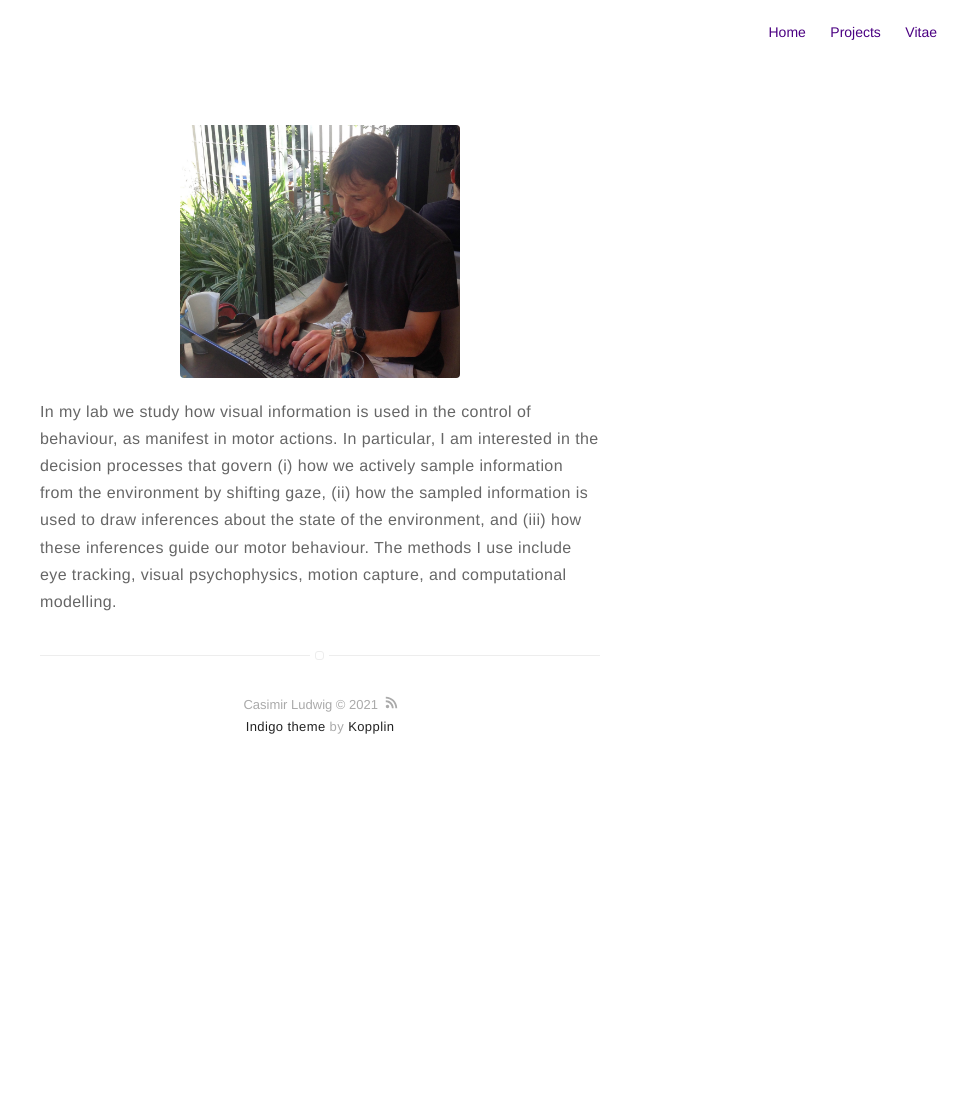
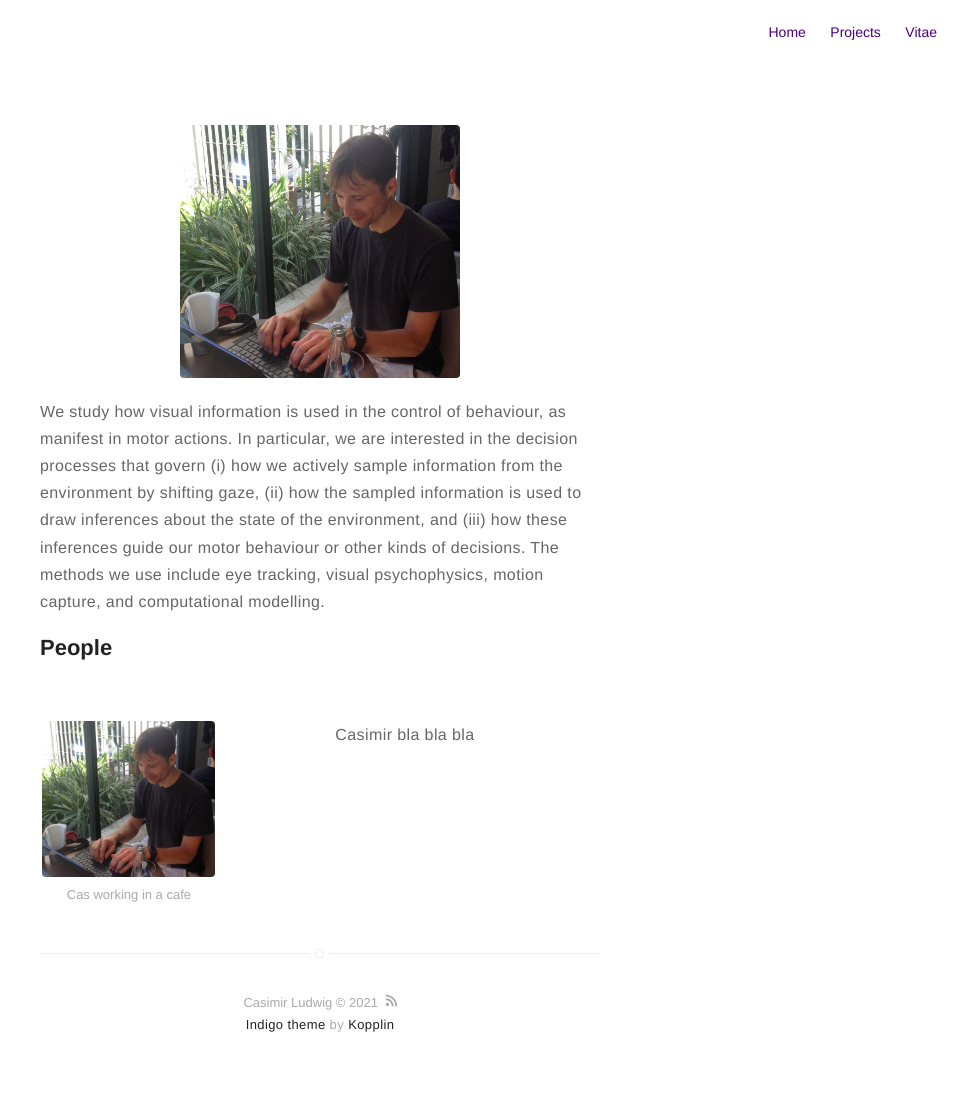
Before and after one commit to CasLudwig/CasLudwig.github.io, a Jekyll site: the page built from about.md, in a window 1280 px wide. Shown: the whole page, without its empty margins (320-1280 px from the left). Built offline with Jekyll 4.4.1, drawn with Linux system fonts in a browser that asks for light colours; before the commit the page ends 900 px from its top, so only the background shows below that.

Commit message:
Update about.md

```diff
--- a/about.md
+++ b/about.md
@@ -4,4 +4,16 @@ layout: page
 ---
 ![Profile Image]({% if site.external-image %}{{ site.picture }}{% else %}{{ site.url }}/{{ site.picture }}{% endif %})
 
-In my lab we study how visual information is used in the control of behaviour, as manifest in motor actions. In particular, I am interested in the decision processes that govern (i) how we actively sample information from the environment by shifting gaze, (ii) how the sampled information is used to draw inferences about the state of the environment, and (iii) how these inferences guide our motor behaviour. The methods I use include eye tracking, visual psychophysics, motion capture, and computational modelling.
+We study how visual information is used in the control of behaviour, as manifest in motor actions. In particular, we are interested in the decision processes that govern (i) how we actively sample information from the environment by shifting gaze, (ii) how the sampled information is used to draw inferences about the state of the environment, and (iii) how these inferences guide our motor behaviour or other kinds of decisions. The methods we use include eye tracking, visual psychophysics, motion capture, and computational modelling.
+
+## People
+<div class="side-by-side">
+    <div class="toleft">
+        <img class="image" src="{{ site.url }}/{{ site.picture }}" alt="Alt Text">
+        <figcaption class="caption">Cas working in a cafe</figcaption>
+    </div>
+
+    <div class="toright">
+        <p>Casimir bla bla bla</p>
+    </div>
+</div>
```
